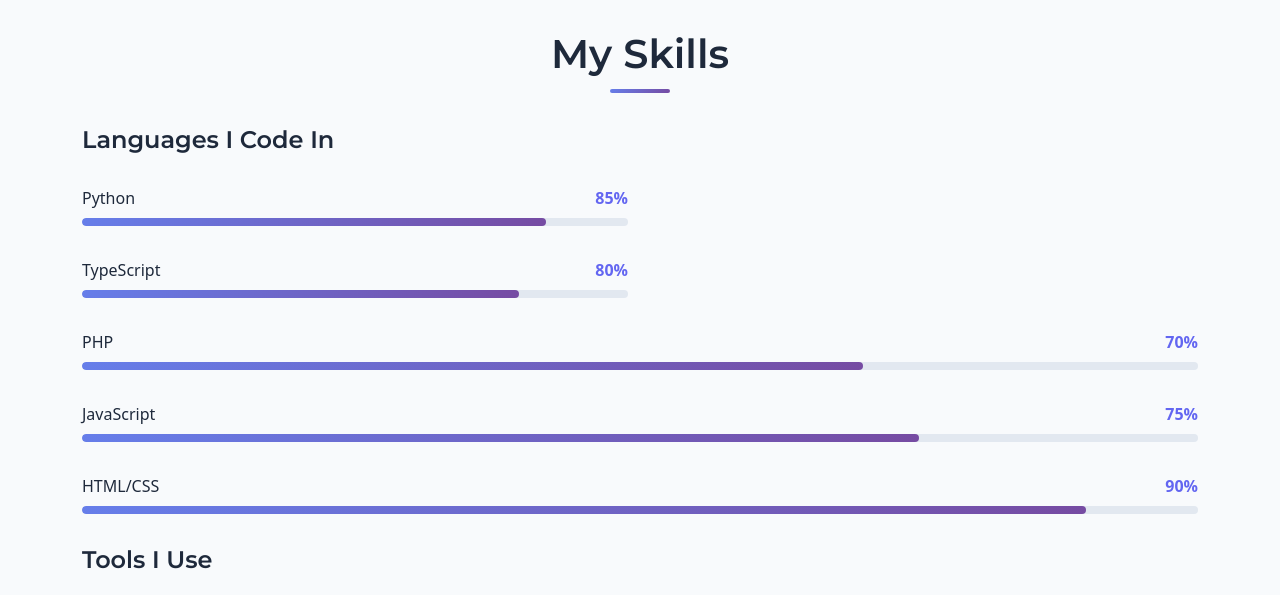
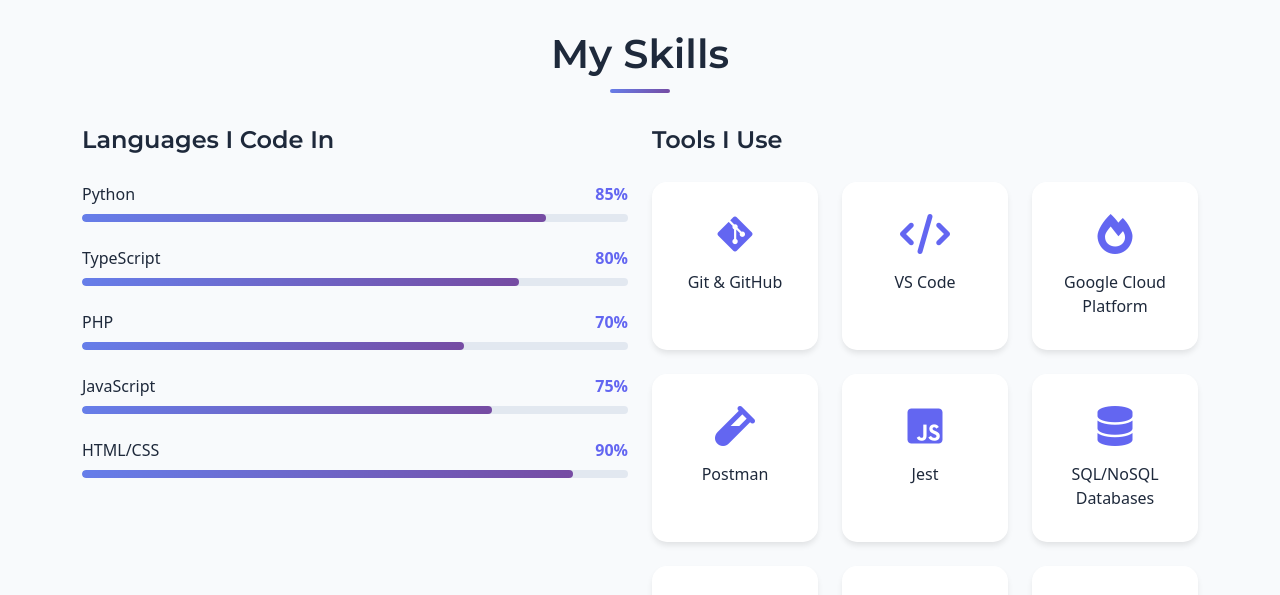
Before and after one commit to harudayoo/Cayan-FCB-Portfolio-1, a plain HTML site: page index.html in a window 1280 px wide. Shown: the part 1620-2215 px from the top of the page. Drawn offline with nearby package versions, Linux system fonts and the light colour scheme.

Commit message:
Latest Commit (Spacing Update) 7/16

```diff
--- a/style.css
+++ b/style.css
@@ -485,12 +485,12 @@
 
 .skills-category {
   color: var(--text-dark);
-  margin-bottom: 32px;
+  margin-bottom: 28px;
   font-size: 24px;
 }
 
 .skill-item {
-  margin-bottom: 32px;
+  margin-bottom: 24px;
 }
 
 .skill-info {
```
Also changed, not shown: index.html (+0 -1 lines).
